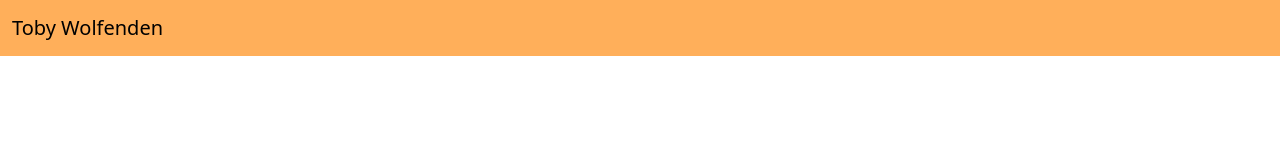
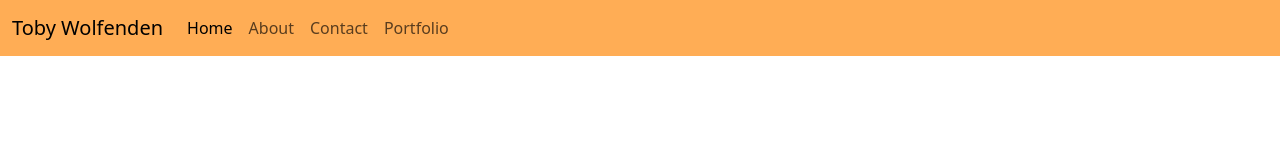
Before and after one commit to TobyWolfenden/GWDSPortfolio, a plain HTML site: page index.html in a window 1280 px wide. Drawn offline with Linux system fonts and the light colour scheme.

Commit message:
Added navbar

```diff
--- a/index.html
+++ b/index.html
@@ -14,9 +14,31 @@
 
 <body>
       <header>
-        <nav class="navbar" style="background-color: #ffaf5a;" data-bs-theme="light">
+<nav class="navbar navbar-expand-lg" style="background-color: #ffad55;">
   <div class="container-fluid">
     <a class="navbar-brand" href="#">Toby Wolfenden</a>
-        <a class="navbar-brand" href="#">
-    </a>
+    <button class="navbar-toggler" type="button" data-bs-toggle="collapse" data-bs-target="#navbarSupportedContent" aria-controls="navbarSupportedContent" aria-expanded="false" aria-label="Toggle navigation">
+      <span class="navbar-toggler-icon"></span>
+    </button>
+    <div class="collapse navbar-collapse" id="navbarSupportedContent">
+      <ul class="navbar-nav me-auto mb-2 mb-lg-0">
+        <li class="nav-item">
+          <a class="nav-link active" aria-current="page" href="#">Home</a>
+        </li>
+        <li class="nav-item">
+          <a class="nav-link" href="#">About</a>
+        </li>
+        <li class="nav-item">
+          <a class="nav-link" href="#">Contact</a>
+        </li>
+            <li class="nav-item">
+          <a class="nav-link" href="#">Portfolio</a>
+        </li>
+      </ul>
+    </div>
+  </div>
+</nav>
+
+
+    </header>
 </body>
```
